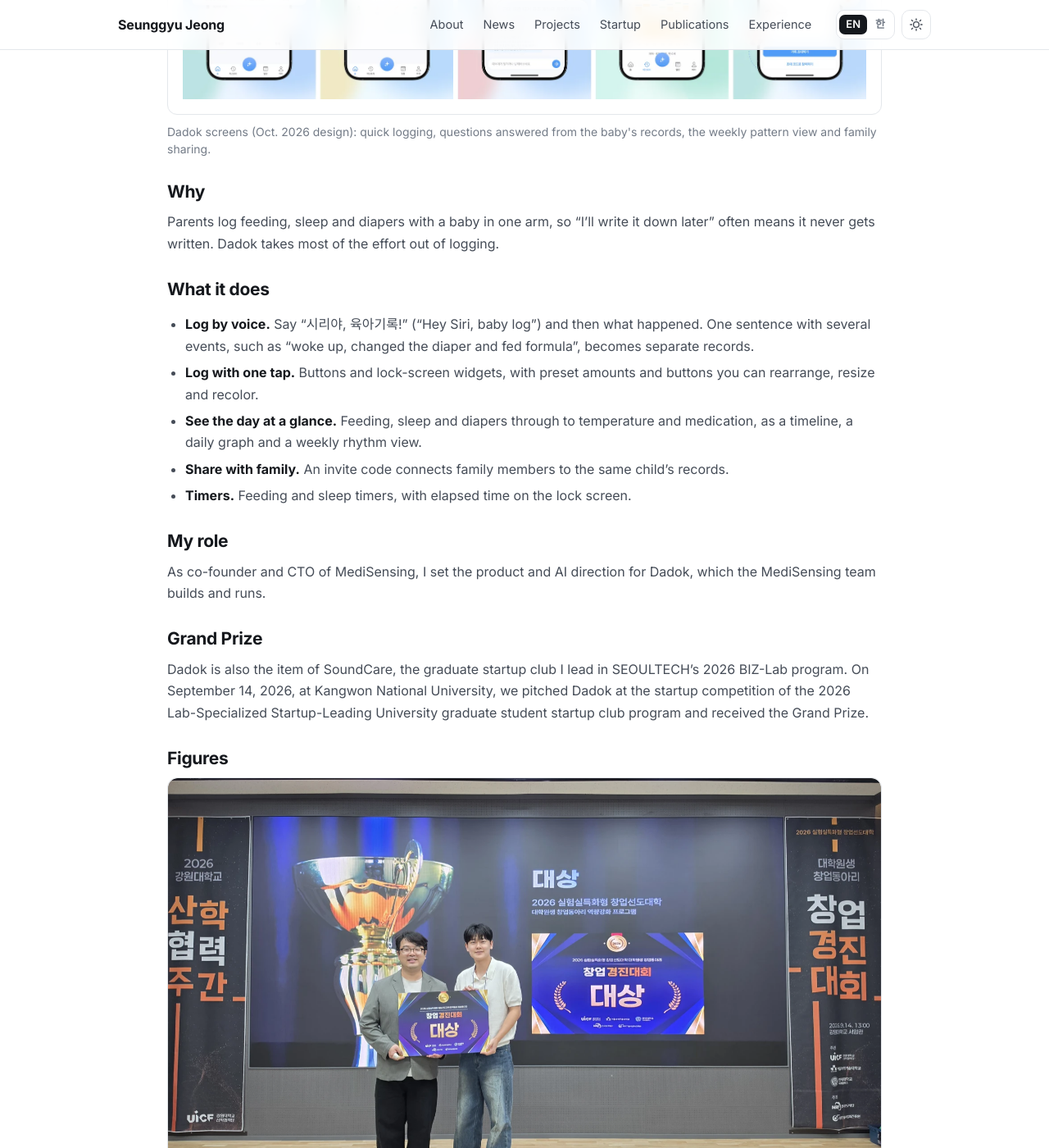
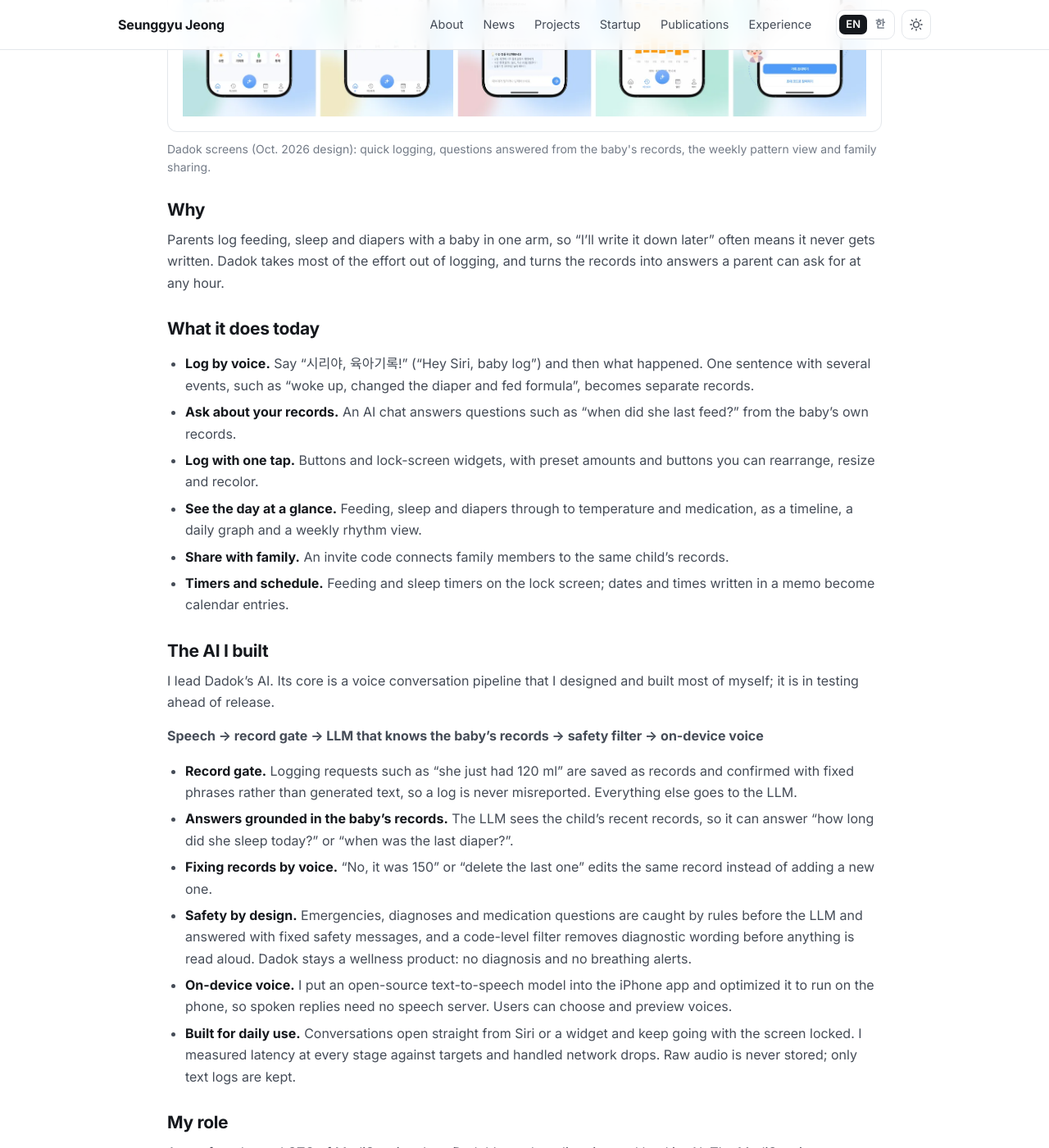
Before and after one commit to wa976/wa976.github.io, a Jekyll site: the page built from projects/dadok-app.md, in a window 1280 px wide and 1400 px high, scrolled down 889 px. Shown: the whole window at 82% size. Built offline with Jekyll 4.4.1, drawn with Linux system fonts in a browser that asks for light colours; some web fonts are replaced; some of the changed text lies outside the part shown.

Commit message:
Expand Dadok page with the AI I built; TeX-Corps runs through December
Co-Authored-By: Claude Opus 5.5 <noreply@anthropic.com>

```diff
--- a/_data/cv.yml
+++ b/_data/cv.yml
@@ -132,8 +132,8 @@ startup:
     en: "Launched **Dadok**, an AI parenting agent app, on the App Store."
     ko: "육아 AI 에이전트 앱 **다독**을 App Store에 출시."
     link: /projects/dadok-app/
-  - date: "2026-04 – 07"
-    en: "**TeX-Corps 2026**: customer discovery, then I-Corps training in Washington, D.C."
+  - date: "2026-04 – 12"
+    en: "**TeX-Corps 2026**: customer discovery and I-Corps training in Washington, D.C."
     ko: "**TeX-Corps 2026**: 고객 탐색, 워싱턴 D.C. I-Corps 교육."
     link: /projects/tex-corps-2026/
   - date: "2026-04"
@@ -163,8 +163,8 @@ experience:
     what_ko: "공동창업자·CTO"
     where: "MediSensing Inc."
     where_ko: "메디센싱"
-    detail: "R&D on AI for biomedical acoustic signals and on-device audio; product and AI direction for Dadok."
-    detail_ko: "생체음향신호 AI·온디바이스 오디오 연구개발, 다독 제품·AI 방향."
+    detail: "R&D on AI for biomedical acoustic signals and on-device audio; product direction and AI lead for Dadok (voice conversation, safety layer, on-device speech)."
+    detail_ko: "생체음향신호 AI·온디바이스 오디오 연구개발, 다독 제품 방향·AI 총괄 (음성 대화, 안전 장치, 기기 안 음성 합성)."
   - when: "2026.03 – 2026.12"
     what: "Team Lead, SoundCare graduate startup club"
     what_ko: "대학원생 창업동아리 사운드케어 팀 대표"
@@ -178,7 +178,7 @@ experience:
     where_ko: "서울과학기술대학교"
     detail: "Lecture: On-Device LLMs"
     detail_ko: "강의: On-Device LLMs"
-  - when: "2026.04 – 2026.07"
+  - when: "2026.04 – 2026.12"
     what: "TeX-Corps 2026"
     where: "Lab startup exploration program (I-Corps model)"
     where_ko: "실험실 창업탐색 프로그램 (I-Corps 방식)"
--- a/_data/projects.yml
+++ b/_data/projects.yml
@@ -160,9 +160,9 @@
   award_short_ko: 대상
   role: Co-founder & CTO
   role_ko: 공동창업자·CTO
-  tagline: A parenting app that turns one spoken sentence into baby-care records. On the App Store since
-    August 2026.
-  tagline_ko: 말 한마디를 육아 기록으로 바꿔 주는 앱입니다. 2026년 8월부터 App Store에서 서비스하고 있습니다.
+  tagline: 'An AI parenting agent: log the day in one spoken sentence, ask about your baby''s records and
+    share them with family. On the App Store since August 2026; I lead its AI.'
+  tagline_ko: 말 한마디로 하루를 기록하고, 아이 기록을 물어보고, 가족과 함께 보는 육아 AI 에이전트입니다. 2026년 8월부터 App Store에서 서비스하고 있고, AI는 제가 총괄합니다.
   facts:
   - k: Platform
     k_ko: 플랫폼
@@ -178,8 +178,8 @@
     v_ko: 메디센싱
   - k: My role
     k_ko: 역할
-    v: 'Co-founder & CTO: product and AI direction'
-    v_ko: '공동창업자·CTO: 제품·AI 방향'
+    v: 'Co-founder & CTO: product direction, AI lead'
+    v_ko: '공동창업자·CTO: 제품 방향, AI 총괄'
   - k: Award
     k_ko: 수상
     v: Grand Prize, 2026 graduate startup club competition (Sep. 14, 2026)
@@ -188,12 +188,17 @@
   - label: Why
     label_ko: 왜 만들었나
     text: Parents log feeding, sleep and diapers with a baby in one arm, so "I'll write it down later"
-      often means it never gets written. Dadok takes most of the effort out of logging.
-    text_ko: 아이를 안은 채로는 수유·수면·기저귀를 바로 적기 어렵고, "이따 적어야지" 했던 기록은 자주 빠집니다. 다독은 이 기록하는 수고를 덜어 드리려고 만들었습니다.
-  - label: What it does
-    label_ko: 무엇을 하나
+      often means it never gets written. Dadok takes most of the effort out of logging, and turns the records
+      into answers a parent can ask for at any hour.
+    text_ko: 아이를 안은 채로는 수유·수면·기저귀를 바로 적기 어렵고, "이따 적어야지" 했던 기록은 자주 빠집니다. 다독은 기록하는 수고를 덜고, 쌓인 기록을
+      언제든 물어볼 수 있는 답으로 바꿔 줍니다.
+  - label: What it does today
+    label_ko: 지금 할 수 있는 것
     text: '- **Log by voice.** Say "시리야, 육아기록!" ("Hey Siri, baby log") and then what happened. One sentence
       with several events, such as "woke up, changed the diaper and fed formula", becomes separate records.
+
+      - **Ask about your records.** An AI chat answers questions such as "when did she last feed?" from
+      the baby''s own records.
 
       - **Log with one tap.** Buttons and lock-screen widgets, with preset amounts and buttons you can
       rearrange, resize and recolor.
@@ -203,8 +208,11 @@
 
       - **Share with family.** An invite code connects family members to the same child''s records.
 
-      - **Timers.** Feeding and sleep timers, with elapsed time on the lock screen.'
+      - **Timers and schedule.** Feeding and sleep timers on the lock screen; dates and times written in
+      a memo become calendar entries.'
     text_ko: '- **말로 기록.** "시리야, 육아기록!" 다음에 있었던 일을 말하면 됩니다. "깨서 기저귀 갈고 분유 먹였어"처럼 여러 일을 한 문장으로 말해도 각각 기록됩니다.
+
+      - **기록에 대해 묻기.** "마지막 수유가 언제였지?" 같은 질문에 AI 채팅이 우리 아이 기록을 바탕으로 답합니다.
 
       - **탭 한 번으로 기록.** 버튼과 잠금화면 위젯으로 남기고, 자주 쓰는 양을 미리 정하거나 버튼의 위치·크기·색을 바꿀 수 있습니다.
 
@@ -212,12 +220,58 @@
 
       - **가족과 함께.** 초대 코드로 가족을 연결하면 같은 아이의 기록을 함께 봅니다.
 
-      - **타이머.** 수유·수면 타이머를 쓰고, 잠금화면에서 경과 시간을 확인합니다.'
+      - **타이머와 일정.** 수유·수면 타이머를 잠금화면에서 보고, 메모에 쓴 날짜·시간은 일정으로 들어갑니다.'
+  - label: The AI I built
+    label_ko: 제가 만든 AI
+    text: 'I lead Dadok''s AI. Its core is a voice conversation pipeline that I designed and built most of
+      myself; it is in testing ahead of release.
+
+
+      **Speech → record gate → LLM that knows the baby''s records → safety filter → on-device voice**
+
+
+      - **Record gate.** Logging requests such as "she just had 120 ml" are saved as records and confirmed
+      with fixed phrases rather than generated text, so a log is never misreported. Everything else goes
+      to the LLM.
+
+      - **Answers grounded in the baby''s records.** The LLM sees the child''s recent records, so it can
+      answer "how long did she sleep today?" or "when was the last diaper?".
+
+      - **Fixing records by voice.** "No, it was 150" or "delete the last one" edits the same record instead
+      of adding a new one.
+
+      - **Safety by design.** Emergencies, diagnoses and medication questions are caught by rules before
+      the LLM and answered with fixed safety messages, and a code-level filter removes diagnostic wording
+      before anything is read aloud. Dadok stays a wellness product: no diagnosis and no breathing alerts.
+
+      - **On-device voice.** I put an open-source text-to-speech model into the iPhone app and optimized
+      it to run on the phone, so spoken replies need no speech server. Users can choose and preview voices.
+
+      - **Built for daily use.** Conversations open straight from Siri or a widget and keep going with
+      the screen locked. I measured latency at every stage against targets and handled network drops.
+      Raw audio is never stored; only text logs are kept.'
+    text_ko: '다독의 AI는 제가 총괄합니다. 중심은 음성 대화 파이프라인으로, 제가 설계하고 대부분을 직접 만들었으며 지금 출시 전 테스트 중입니다.
+
+
+      **말 → 기록 게이트 → 아이 기록을 아는 LLM → 안전 필터 → 기기 안 음성 합성**
+
+
+      - **기록 게이트.** "방금 분유 120 먹었어" 같은 기록 요청은 기록으로 저장하고, 생성한 문장이 아니라 정해진 문구로 확인합니다. 기록이 잘못 전달되지 않게 하려는 설계입니다. 그 밖의 말은 LLM으로 보냅니다.
+
+      - **아이 기록을 아는 답변.** LLM이 아이의 최근 기록을 함께 보므로 "오늘 몇 시간 잤어?", "마지막 기저귀 언제 갈았지?" 같은 질문에 답합니다.
+
+      - **말로 고치기.** "아니 150이야", "방금 거 지워줘"라고 하면 새 기록을 만들지 않고 그 기록을 고칩니다.
+
+      - **안전 장치.** 응급·진단·투약 질문은 LLM에 보내기 전에 규칙으로 걸러 정해진 안전 안내로 답하고, 소리 내어 읽기 전에 진단성 표현을 코드 단계에서 걸러냅니다. 다독은 진단이나 호흡 알림을 하지 않는 웰니스 제품으로 둡니다.
+
+      - **기기 안 음성 합성.** 오픈소스 음성 합성(TTS) 모델을 iPhone 앱에 넣고 폰에서 돌아가도록 최적화해, 답을 읽어 줄 때 음성 서버가 필요 없습니다. 목소리를 고르고 미리 들어볼 수 있습니다.
+
+      - **매일 쓰는 앱으로 마감.** Siri나 위젯에서 바로 대화를 열고, 화면을 잠가도 대화가 이어집니다. 단계마다 지연 시간을 재서 목표에 맞췄고, 네트워크가 끊겨도 복구합니다. 원음은 저장하지 않고 텍스트 기록만 남깁니다.'
   - label: My role
     label_ko: 내 역할
-    text: As co-founder and CTO of MediSensing, I set the product and AI direction for Dadok, which the
-      MediSensing team builds and runs.
-    text_ko: 메디센싱 공동창업자·CTO로서 다독의 제품·AI 방향을 정하고, 개발과 운영은 메디센싱 팀이 함께 합니다.
+    text: As co-founder and CTO of MediSensing, I set Dadok's product direction and lead its AI. The MediSensing
+      team builds and runs the app together.
+    text_ko: 메디센싱 공동창업자·CTO로서 다독의 제품 방향을 정하고 AI를 총괄합니다. 앱 개발과 운영은 메디센싱 팀이 함께 합니다.
   - label: Grand Prize
     label_ko: 대상 수상
     text: Dadok is also the item of SoundCare, the graduate startup club I lead in SEOULTECH's 2026 BIZ-Lab
@@ -875,8 +929,8 @@
     v_ko: 2026 공공기술기반 시장연계 창업탐색 지원사업 (실험실창업탐색교육 TeX-Corps)
   - k: Period
     k_ko: 기간
-    v: Apr.–Jul. 2026
-    v_ko: 2026년 4월~7월
+    v: Apr.–Dec. 2026
+    v_ko: 2026년 4월~12월
   - k: Overseas training
     k_ko: 해외 교육
     v: GW I-Corps, Washington, D.C., Jul. 2026
```
